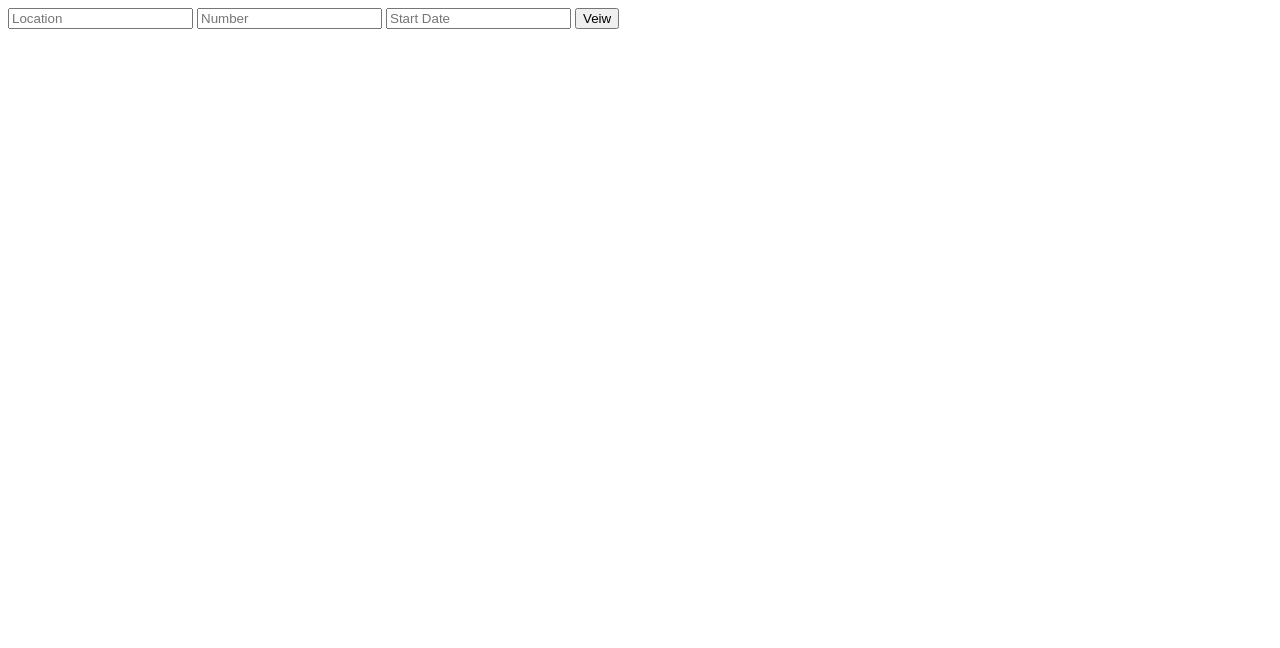
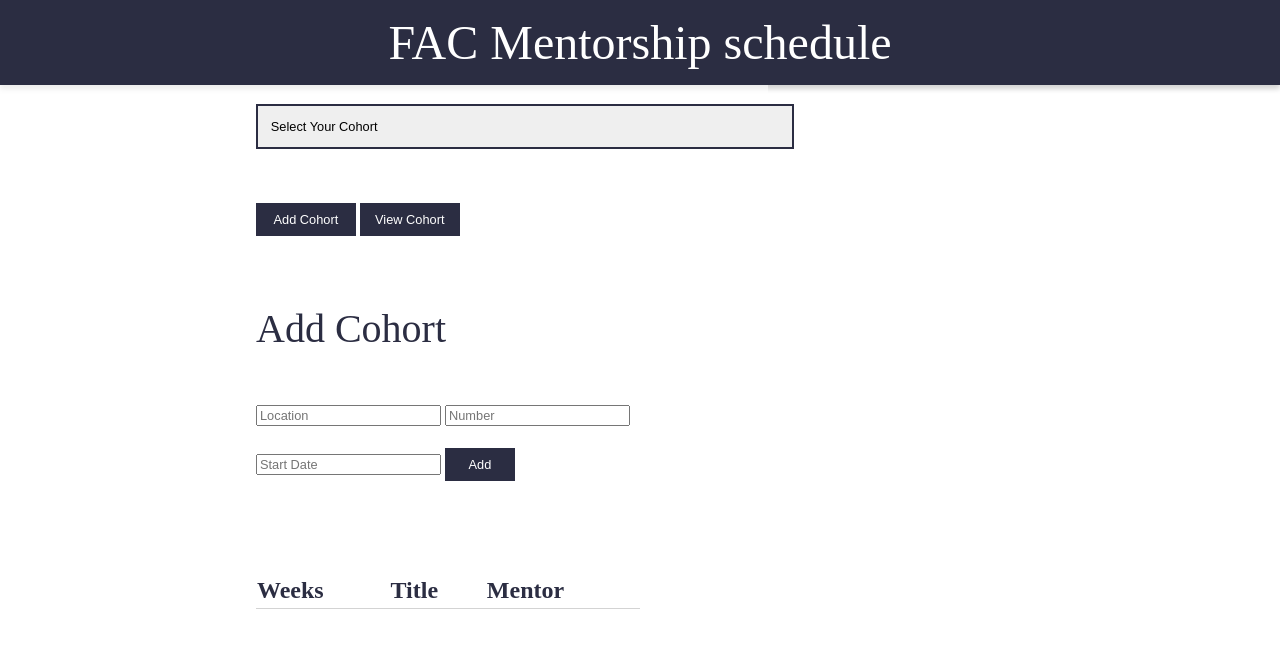
Before and after one commit to FACG2/fac-mentorship-schedule, a website: page public/index.html in a window 1280 px wide. Drawn offline with Linux system fonts and the light colour scheme.

Commit message:
add Html&CSS

```diff
--- a/public/css/stylesheet.css
+++ b/public/css/stylesheet.css
@@ -0,0 +1,130 @@
+body {
+    margin: 0;
+}
+
+.nav {
+    background-color: #2B2D42 ;
+    height: 85px;
+    box-shadow: 0px 4px 5px lightgrey;
+    display: flex;
+    align-items: center;
+    justify-content: center;
+}
+
+.brand {
+    text-decoration: none;
+    color: white;
+    font-size: 3rem;
+}
+
+.cohort-form {
+  min-height: 60%;
+  background-attachment: fixed;
+  background-size: cover;
+  background-repeat: no-repeat;
+  position: relative;
+}
+
+.cohort-form::after {
+  background: rgba(255,255,255, 0.60);
+  height: 100%;
+  width: 60%;
+  position: absolute;
+  top: 0;
+  left: 0;
+  content: '';
+  z-index: 0;
+
+}
+
+.cohort-form-opacity-layer {
+  z-index: 10;
+  position: relative;
+}
+.form-container {
+  margin: 0 auto;
+  width: 90%;
+  min-height: 90%;
+  overflow: hidden;
+}
+
+@media(min-width: 992px) {
+  .form-container {
+    width: 60%;
+  }
+}
+
+.cohort-form-input {
+  display: block;
+  width: 70%;
+}
+
+.cohort-form-input {
+  padding: 1em;
+  margin-top: 1.5em;
+  margin-bottom: 1.8em;
+  border: 2px solid #2B2D42 ;
+  -webkit-appearance: none;
+  font-size: 0.8em;
+
+}
+
+::-webkit-input-placeholder {
+  font-size: 0.8rem;
+}
+
+
+button {
+    width: 13%;
+    height: 33px;
+    margin-top: 4%;
+    background-color: #2B2D42;
+    border: none;
+    color: white;
+    font-size: 0.8rem;
+}
+.addcohort-container{
+  width: 100%;
+  /*margin: 0 auto;*/
+  margin-top: 9%;
+}
+
+.addCohort-label {
+  display: block;
+  width: 100%;
+  color: #2B2D42;
+  font-size: 2.5rem;
+}
+
+
+.Add-Cohorts-Form{
+    /*display: flex;*/
+    flex-direction:column;
+    width: 70%;
+    /*margin: 0 auto;*/
+    margin-top: 7%;
+}
+
+
+
+th {
+    color: #2B2D42;
+    text-align: left;
+    border-bottom: 1px solid lightgrey;
+    font-size: 1.5rem;
+}
+
+#weeks-mentor-table {
+    border-collapse: collapse;
+    width: 100%;
+}
+
+.table-container {
+    width: 50%;
+    margin-top: 12%;
+
+}
+
+tr {
+    height: 35px;
+}
--- a/public/index.html
+++ b/public/index.html
@@ -1,21 +1,61 @@
 <!DOCTYPE html>
 <html>
+
 <head>
-	<title></title>
+	<meta charset="utf-8">
+	<title> FAC Mentorship schedule</title>
+	<link rel="stylesheet" href="./css/stylesheet.css" class="css">
+
 </head>
-<body><!--
-	<form id="Cohorts-Form" action="">
-        <input id="" placeholder="" type="text" name="" value="" required>
-        <button id="" type="submit" name="">Veiw</button>
-        <button id="" type="submit" name="">add</button>
-	</form> -->
 
-	<form id="Add-Cohorts-Form" action="/creat-cohort" method="post">
-        <input id="location" placeholder="Location" type="text" name="" required>
-        <input id="number" placeholder="Number" type="text" name="" required>
-        <input id="Start-Date" placeholder="Start Date" type="text" value="" required>
+<body>
 
-        <button id="" type="submit" name="">Veiw</button>
-	</form>
+	<nav>
+		<div class="nav">
+			<a href="#" class="brand">FAC Mentorship schedule</a>
+		</div>
+	</nav>
+
+
+	<section class="cohort-form">
+		<div class="cohort-form-opacity-layer">
+			<article class="form-container">
+				<select class="cohort-form-input" id="CohortName" placeholder="Your Cohort" name="name">
+						<option value=''>Select Your Cohort</option>
+            <option value='FAC10'>FAC10</option>
+            <option value='FAC11'>FAC11</option>
+            <option value='FACG1'>FACG1</option>
+            <option value='FACG2'>FACG2</option>
+            <option value='FACN1'>FACN1</option>
+            <option value='FACN2'>FACN2</option>
+          </select>
+
+
+				<button id="" class="cohort-form-submit" type="submit" name="">Add Cohort</button>
+				<button id="" class="cohort-form-submit" type="submit" name="">View Cohort</button>
+
+
+				<div class="addcohort-container">
+					<label for="cohort" class="addCohort-label ">Add Cohort</label>
+					<form class="Add-Cohorts-Form" action="/creat-cohort" method="post">
+						<input type="text" value="" name="Location" placeholder="Location" required>
+						<input type="text" value="" name="Number" placeholder="Number" required>
+						<input type="text" value="" placeholder="Start Date" required>
+						<button id="" type="submit" name="">Add</button>
+					</form>
+				</div>
+
+				<div class="table-container">
+					<table id="weeks-mentor-table">
+						<tr>
+							<th>Weeks</th>
+							<th>Title</th>
+							<th>Mentor</th>
+						</tr>
+					</table>
+				</div>
+
+				<script type="text/javascript" src="./request.js"></script>
 </body>
+
 </html>
```
